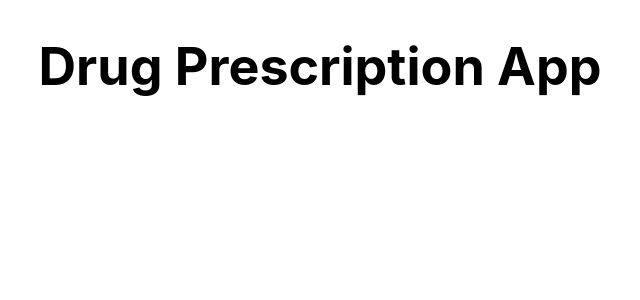
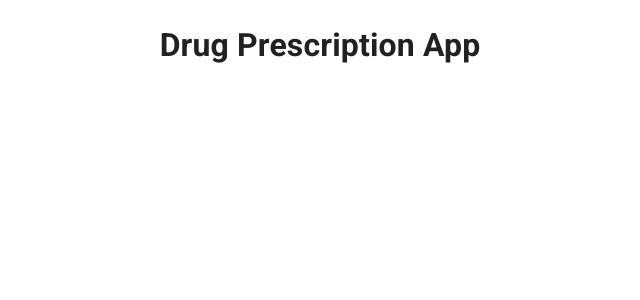
Before and after one commit to itay347/drug-prescription-app, a React (Create React App) app: page / in a window 1280 px wide. Shown: the top 300 px of the page, without its empty margins (320-960 px from the left). Built offline with nearby package versions, Linux system fonts and the light colour scheme.

Commit message:
Install Material UI

```diff
--- a/package.json
+++ b/package.json
@@ -3,6 +3,10 @@
   "version": "0.1.0",
   "private": true,
   "dependencies": {
+    "@emotion/react": "^11.10.4",
+    "@emotion/styled": "^11.10.4",
+    "@fontsource/roboto": "^4.5.8",
+    "@mui/material": "^5.10.7",
     "@testing-library/jest-dom": "^5.16.5",
     "@testing-library/react": "^13.4.0",
     "@testing-library/user-event": "^13.5.0",
--- a/src/App.css
+++ b/src/App.css
@@ -4,5 +4,4 @@
   display: flex;
   flex-direction: column;
   align-items: center;
-  font-size: calc(10px + 2vmin);
 }
--- a/src/index.tsx
+++ b/src/index.tsx
@@ -1,5 +1,10 @@
+import '@fontsource/roboto/300.css';
+import '@fontsource/roboto/400.css';
+import '@fontsource/roboto/500.css';
+import '@fontsource/roboto/700.css';
 import React from "react";
 import ReactDOM from "react-dom/client";
+import CssBaseline from '@mui/material/CssBaseline';
 import "./index.css";
 import App from "./App";
 import reportWebVitals from "./reportWebVitals";
@@ -9,6 +14,7 @@
 );
 root.render(
   <React.StrictMode>
+    <CssBaseline />
     <App />
   </React.StrictMode>
 );
```
Also changed, not shown: 1 other file (tests, documents, lock files or other folders).
